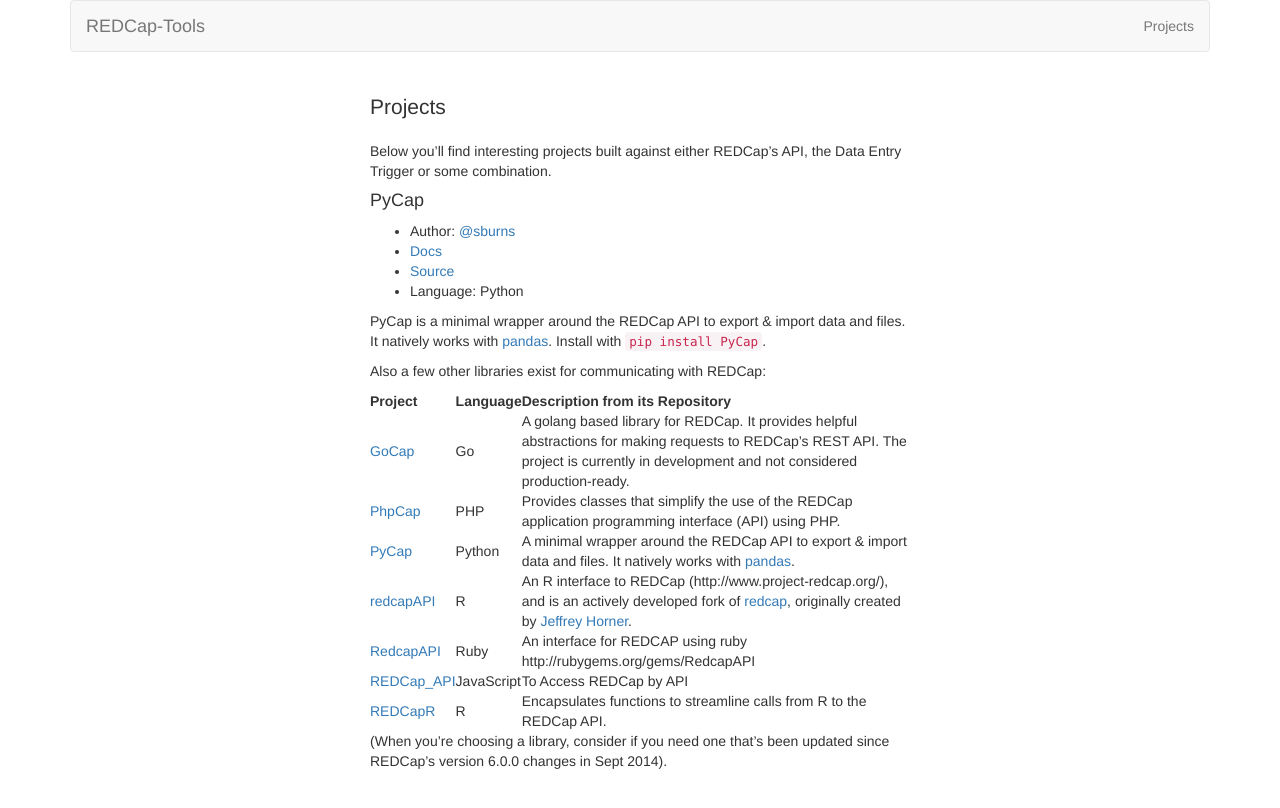
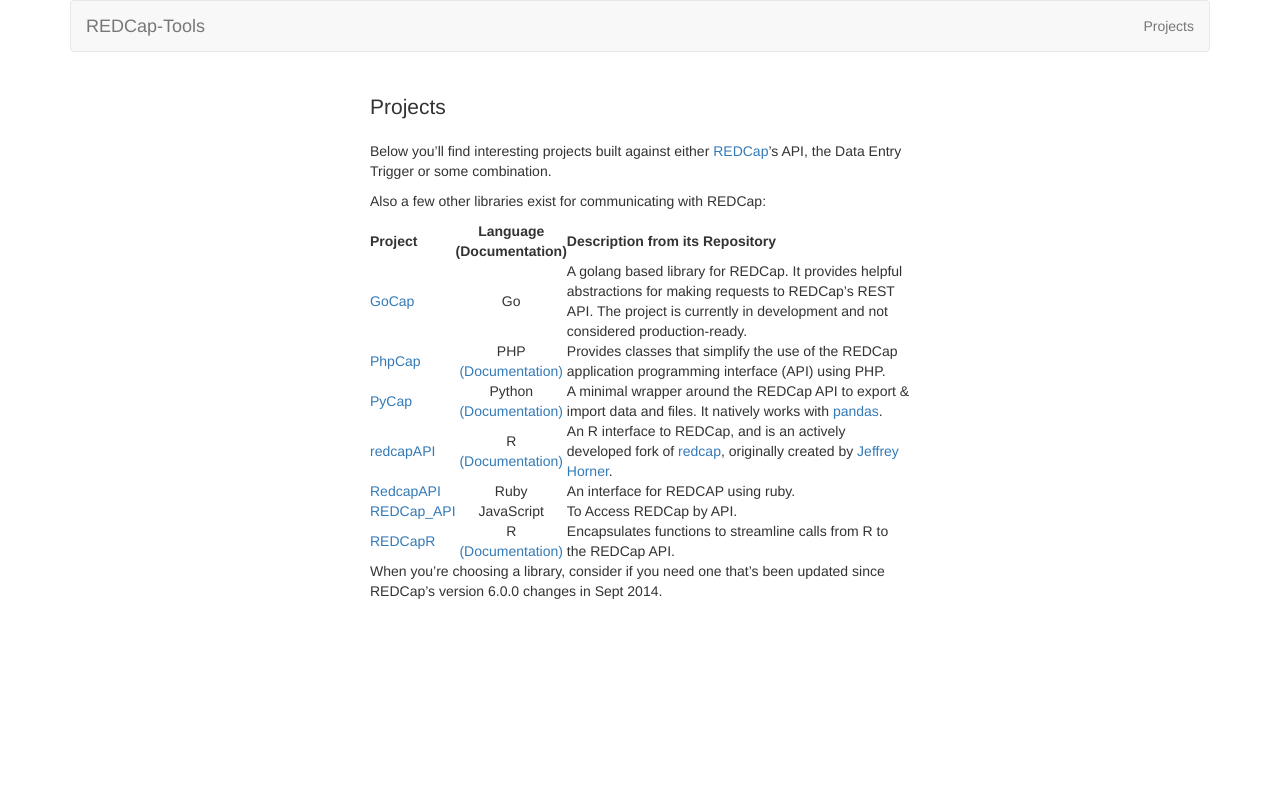
Before and after one commit to redcap-tools/redcap-tools.github.io, a Jekyll site: the page built from projects.md, in a window 1280 px wide. Shown: the top 808 px of the page. Built offline with Jekyll 4.4.1, drawn with Linux system fonts in a browser that asks for light colours.

Commit message:
links to documentation

```diff
--- a/projects.md
+++ b/projects.md
@@ -4,26 +4,18 @@
 permalink: "/projects/"
 ---
 
-Below you'll find interesting projects built against either REDCap's API, the Data Entry Trigger or some combination.
-
-#### PyCap
-* Author: [@sburns](https://github.com/sburns)
-* [Docs](http://pycap.readthedocs.org)
-* [Source](http://github.com/sburns/PyCap)
-* Language: Python
-
-PyCap is a minimal wrapper around the REDCap API to export & import data and files. It natively works with [pandas](http://pandas.pydata.org). Install with `pip install PyCap`.
+Below you'll find interesting projects built against either [REDCap](http://www.project-redcap.org/)'s API, the Data Entry Trigger or some combination.
 
 Also a few other libraries exist for communicating with REDCap:
 
-| Project | Language | Description from its Repository|
-| :------ | :------- | :----------------------------- |
+| Project | Language<br/>(Documentation) | Description from its Repository|
+| :------ | :------: | :----------------------------- |
 | [GoCap](https://github.com/tjrivera/go-cap) | Go | A golang based library for REDCap. It provides helpful abstractions for making requests to REDCap's REST API. The project is currently in development and not considered production-ready. |
-| [PhpCap](https://github.com/aarenson/PhpCap) | PHP | Provides classes that simplify the use of the REDCap application programming interface (API) using PHP. |
-| [PyCap](https://github.com/redcap-tools/PyCap) | Python | A minimal wrapper around the REDCap API to export & import data and files. It natively works with [pandas](http://pandas.pydata.org). |
-| [redcapAPI](https://github.com/nutterb/redcapAPI) | R | An R interface to REDCap (http://www.project-redcap.org/), and is an actively developed fork of [redcap](https://github.com/vubiostat/redcap), originally created by [Jeffrey Horner](https://github.com/jeffreyhorner). |
-| [RedcapAPI](https://github.com/eugyev/RedcapAPI) | Ruby | An interface for REDCAP using ruby http://rubygems.org/gems/RedcapAPI |
-| [REDCap_API](https://github.com/james2012/REDCap_API) | JavaScript | To Access REDCap by API |
-| [REDCapR](https://github.com/OuhscBbmc/REDCapR) | R | Encapsulates functions to streamline calls from R to the REDCap API. |
+| [PhpCap](https://github.com/aarenson/PhpCap) | PHP<br/>[(Documentation)](https://github.com/aarenson/PhpCap/blob/master/README.md) | Provides classes that simplify the use of the REDCap application programming interface (API) using PHP. |
+| [PyCap](https://github.com/redcap-tools/PyCap) | Python<br/>[(Documentation)](http://pycap.readthedocs.org) | A minimal wrapper around the REDCap API to export & import data and files. It natively works with [pandas](http://pandas.pydata.org). |
+| [redcapAPI](https://github.com/nutterb/redcapAPI) | R<br/>[(Documentation)](https://cran.r-project.org/web/packages/redcapAPI/redcapAPI.pdf) | An R interface to REDCap, and is an actively developed fork of [redcap](https://github.com/vubiostat/redcap), originally created by [Jeffrey Horner](https://github.com/jeffreyhorner). |
+| [RedcapAPI](https://github.com/eugyev/RedcapAPI) | Ruby | An interface for REDCAP using ruby. |
+| [REDCap_API](https://github.com/james2012/REDCap_API) | JavaScript | To Access REDCap by API. |
+| [REDCapR](https://github.com/OuhscBbmc/REDCapR) | R<br/>[(Documentation)](https://github.com/OuhscBbmc/REDCapR/blob/master/documentation_peek.pdf) | Encapsulates functions to streamline calls from R to the REDCap API. |
 
-(When you're choosing a library, consider if you need one that's been updated since REDCap's version 6.0.0 changes in Sept 2014).
+When you're choosing a library, consider if you need one that's been updated since REDCap's version 6.0.0 changes in Sept 2014.
```
